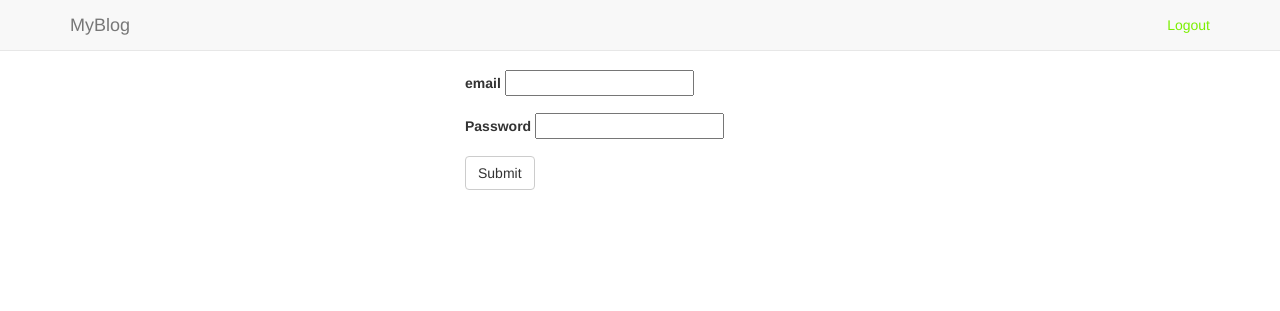
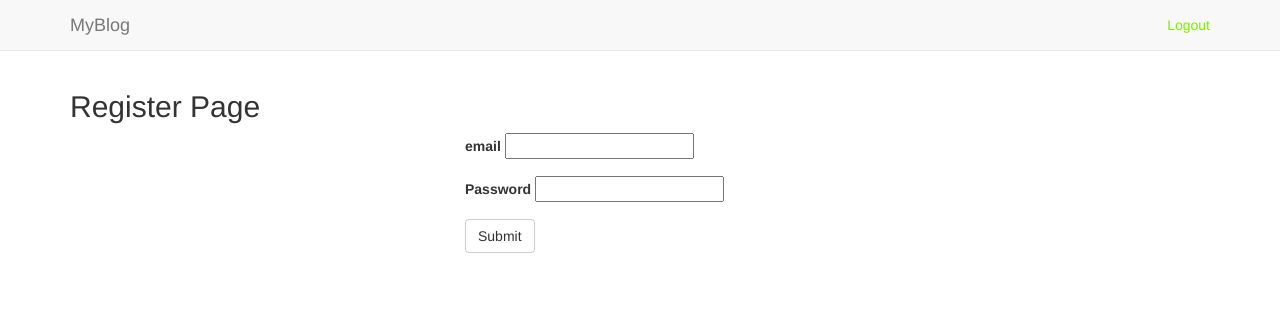
Before and after one commit to gdshen/algo_trading, a Flask app: page /register in a window 1280 px wide. Shown: the top 311 px of the page. Run offline with Flask 2, Linux system fonts and the light colour scheme; data that the repository does not hold is empty; some libraries are stand-ins or nearby versions.

Commit message:
refactor login and register page

```diff
--- a/templates/login.html
+++ b/templates/login.html
@@ -1,5 +1,6 @@
 {% extends "base.html" %}
 {% block content %}
+    <h2>Login Page</h2>
 
     <form action="" method="POST" name="form">
         <div class="col-md-4 col-md-offset-4">
--- a/templates/register.html
+++ b/templates/register.html
@@ -1,6 +1,6 @@
 {% extends "base.html" %}
 {% block content %}
-
+    <h2>Register Page</h2>
     <form action="" method="POST" name="form">
         <div class="col-md-4 col-md-offset-4">
             {{ form.hidden_tag() }}
```
Lines whose indentation alone changed are shown as unchanged.
